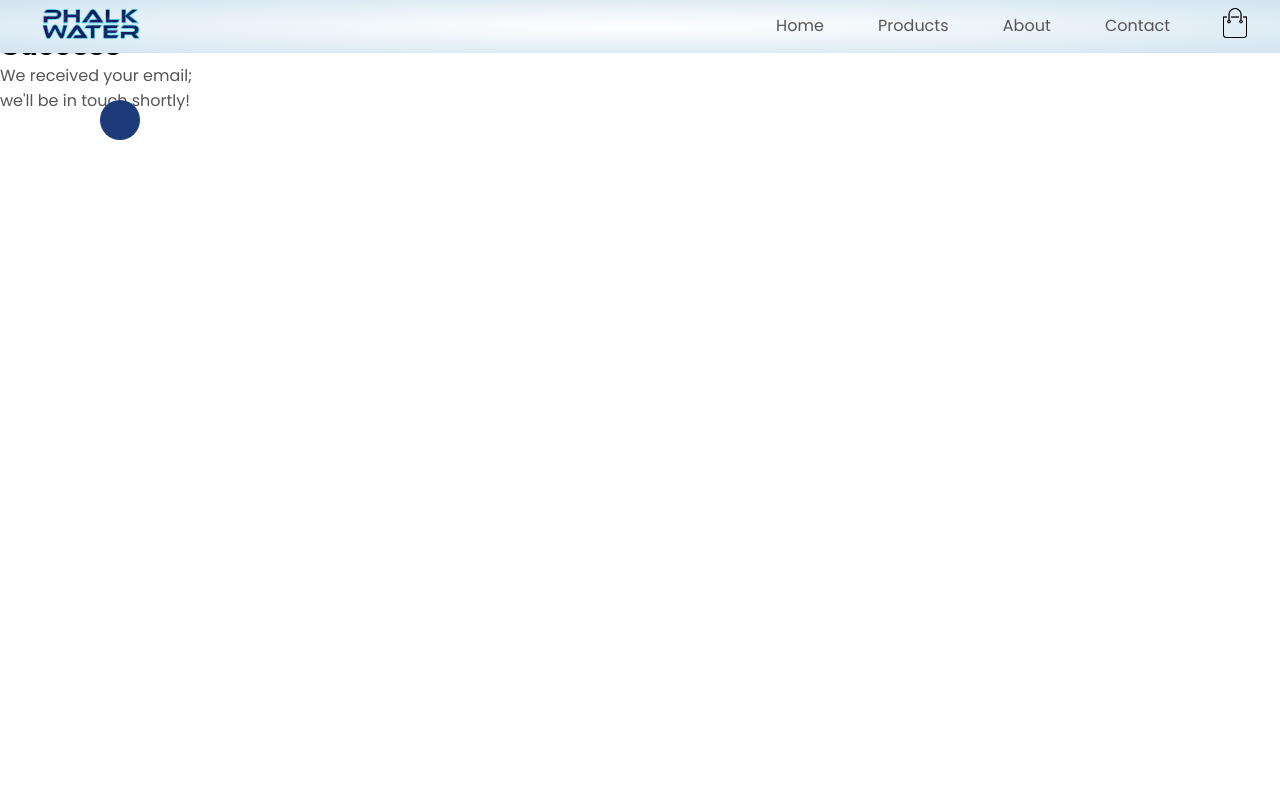
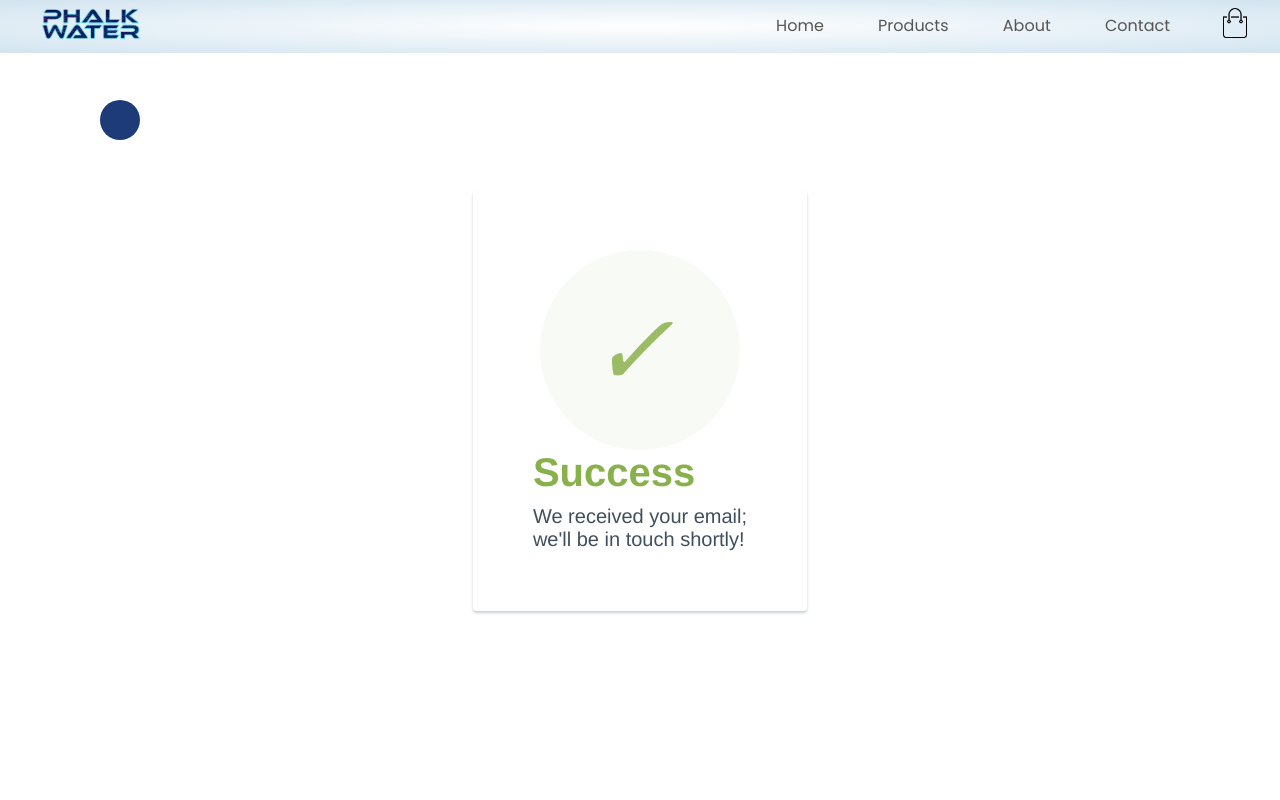
Before and after one commit to Mattseph/water-filter-static-website, a PHP site: page /contact-us/success.php in a window 1280 px wide. Run offline with PHP 8.4, Linux system fonts and the light colour scheme.

Commit message:
Add: Success Page Style

```diff
--- a/assets/css/style.css
+++ b/assets/css/style.css
@@ -702,3 +702,54 @@ form a{
     background: #d2e4f0;
     color: #fff;
 }
+
+/* Email Success Page*/
+
+.card-container {
+    width: 100%;
+    height: 100vh;
+    display: flex;
+    justify-content: center;
+    align-items: center;
+}
+.card h1 {
+    color: #88B04B;
+    font-family: "Nunito Sans", "Helvetica Neue", sans-serif;
+    font-weight: 900;
+    font-size: 40px;
+    margin-bottom: 10px;
+}
+
+.card-icon-container {
+    height: 200px;
+    width: 200px;
+    display: flex;
+    justify-content: center;
+    align-items: center;
+    background: #F8FAF5;
+    margin: 0 auto;
+    border-radius: 200px;
+}
+
+.card-icon-container i {
+    color: #9ABC66;
+    font-size: 100px;
+    line-height: 200px;
+    margin-left: -15px;
+}
+
+.card p {
+    color: #404F5E;
+    font-family: "Nunito Sans", "Helvetica Neue", sans-serif;
+    font-size: 20px;
+    margin: 0;
+}
+
+.card {
+    background: white;
+    padding: 60px;
+    border-radius: 4px;
+    box-shadow: 0 2px 3px #C8D0D8;
+    display: inline-block;
+    margin: 0 auto;
+}
```
